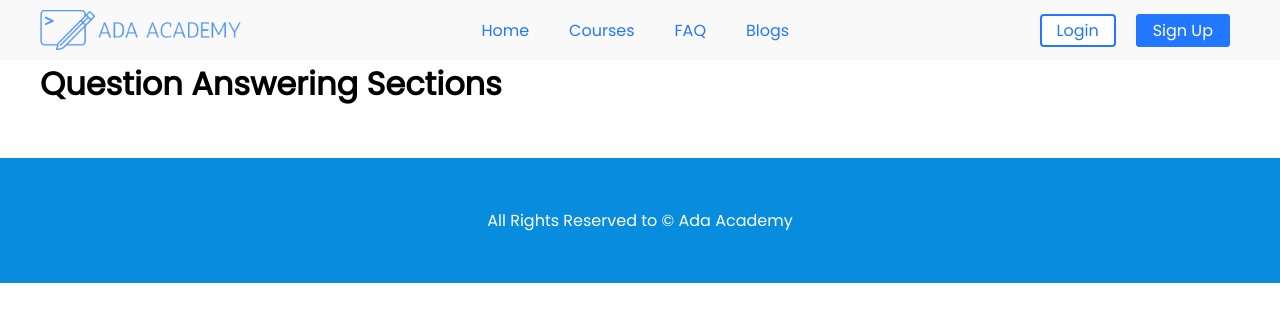
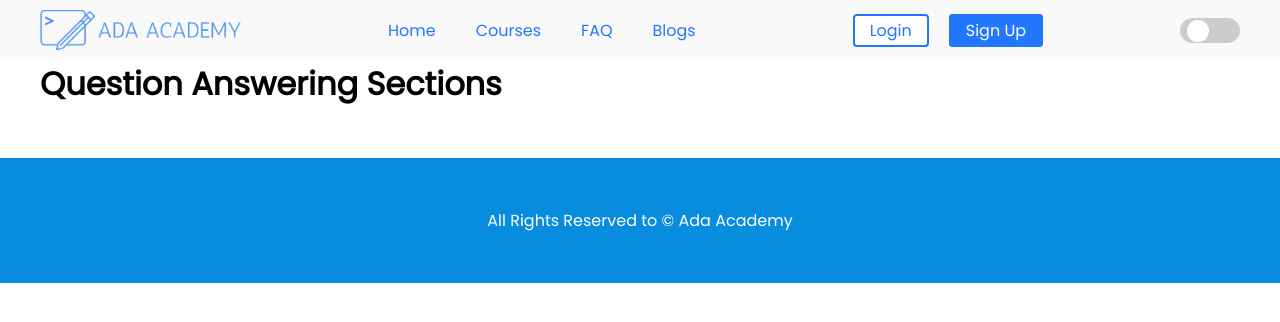
Before and after one commit to shahtaz-tqldd/ada-academy, a React (Create React App) app: page /blogs in a window 1280 px wide. Shown: the top 322 px of the page. Built offline with nearby package versions, Linux system fonts and the light colour scheme; no server answers.

Commit message:
toggle button added at the navbar

```diff
--- a/src/components/Navbar/Navbar.js
+++ b/src/components/Navbar/Navbar.js
@@ -7,6 +7,7 @@ import { FontAwesomeIcon } from '@fortawesome/react-fontawesome'
 import { faBars, faSignIn, faXmark, faCaretDown } from '@fortawesome/free-solid-svg-icons'
 import { useContext } from 'react';
 import { AuthContext } from '../../contexts/AuthProvider';
+import Toggle from '../toggle-theme/Toggle';
 
 const Navbar = () => {
     const [open, setOpen] = useState(false)
@@ -64,6 +65,7 @@ const Navbar = () => {
                     }
                 </div>
 
+                <Toggle/>
                 <div className='toggle-icon'>
                     {
                         user ?
@@ -75,6 +77,7 @@ const Navbar = () => {
                             </div>
                             : <Link to='/login'><FontAwesomeIcon icon={faSignIn} /></Link>
                     }
+
                 </div>
             </div>
         </nav>
--- /dev/null
+++ b/src/components/toggle-theme/Toggle.css
@@ -0,0 +1,59 @@
+.switch {
+    position: relative;
+    display: inline-block;
+    width: 60px;
+    height: 25px;
+}
+
+.switch input {
+    opacity: 0;
+    width: 0;
+    height: 0;
+}
+
+.slider {
+    position: absolute;
+    cursor: pointer;
+    top: 0;
+    left: 0;
+    right: 0;
+    bottom: 0;
+    background-color: #ccc;
+    -webkit-transition: .4s;
+    transition: .4s;
+}
+
+.slider:before {
+    position: absolute;
+    content: "";
+    height: 22px;
+    width: 22px;
+    left: 7px;
+    top: 2px;
+    /* bottom: 4px; */
+    background-color: white;
+    -webkit-transition: .4s;
+    transition: .4s;
+}
+
+input:checked+.slider {
+    background-color: #1f1f1f;
+}
+
+input:focus+.slider {
+    box-shadow: 0 0 1px #2c2c2c;
+}
+
+input:checked+.slider:before {
+    -webkit-transform: translateX(26px);
+    -ms-transform: translateX(26px);
+    transform: translateX(26px);
+}
+
+.slider.round {
+    border-radius: 25px;
+}
+
+.slider.round:before {
+    border-radius: 50%;
+}
--- /dev/null
+++ b/src/components/toggle-theme/Toggle.js
@@ -0,0 +1,15 @@
+import React from 'react'
+import './Toggle.css';
+
+const Toggle = () => {
+    return (
+        <div>
+            <label className="switch">
+                <input type="checkbox"/>
+                    <span className="slider round"></span>
+            </label>
+        </div>
+    )
+}
+
+export default Toggle
--- a/src/pages/Homepage/Homepage.css
+++ b/src/pages/Homepage/Homepage.css
@@ -9,8 +9,13 @@ header{
     justify-content: space-around;
     align-items: center;
 }
+.header-text h3{
+    font-size: 24px;
+    font-weight: 300;
+    color: rgb(64, 64, 64);
+}
 .header-text h2{
-    font-size: 24px;
+    font-size: 40px;
     margin-bottom: 12px;
     color: rgb(64, 64, 64);
 }
--- a/src/pages/Homepage/Homepage.js
+++ b/src/pages/Homepage/Homepage.js
@@ -16,8 +16,9 @@ const Homepage = () => {
       {/* Header section */}
       <header>
         <div className='header-text'>
-            <h2>Welcome to Ada Academy</h2>
-            <p>Learn to code from professional</p>
+            <h3>Welcome to</h3>
+            <h2>Ada Academy</h2>
+            <p>Learn to code from the professionals</p>
             {
               user?.uid? ''
               : <Link to='/login'><button>Get Started</button></Link>
@@ -32,7 +33,7 @@ const Homepage = () => {
 
       <section>
       <div className='container'>
-            <h1 className='title-h1'>Courses we are offering</h1>
+            <h1 className='title-h1'>Courses We are Offering</h1>
             <div className='courses-container'>
                 {courses.map(course => <CourseCard key={course.id} course={course} />)}
             </div>
```
